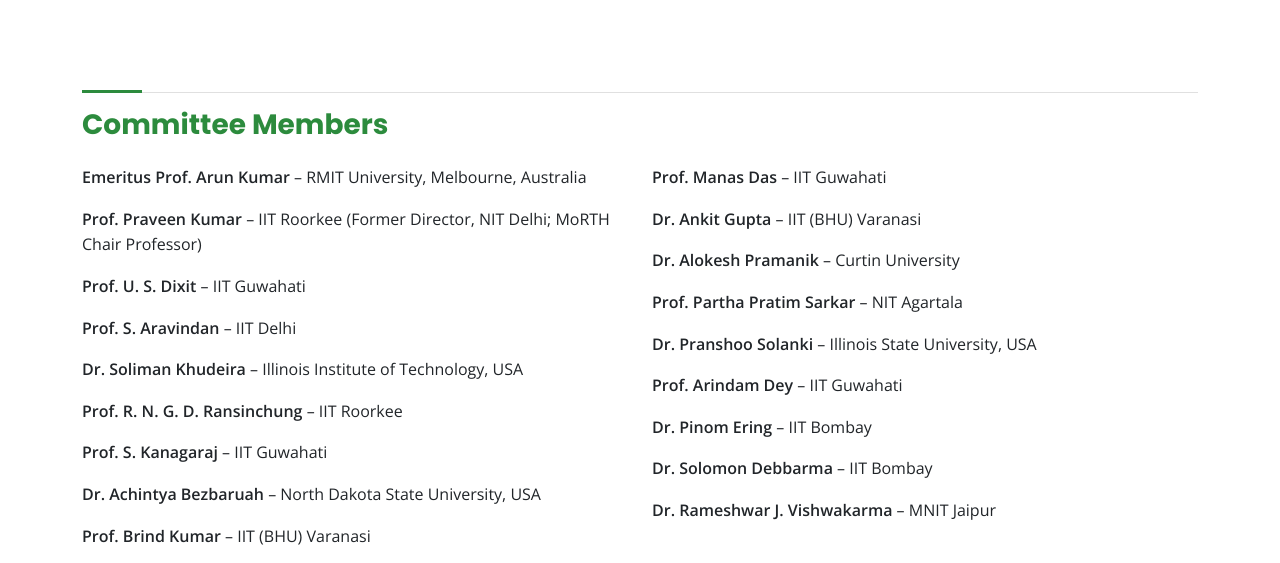
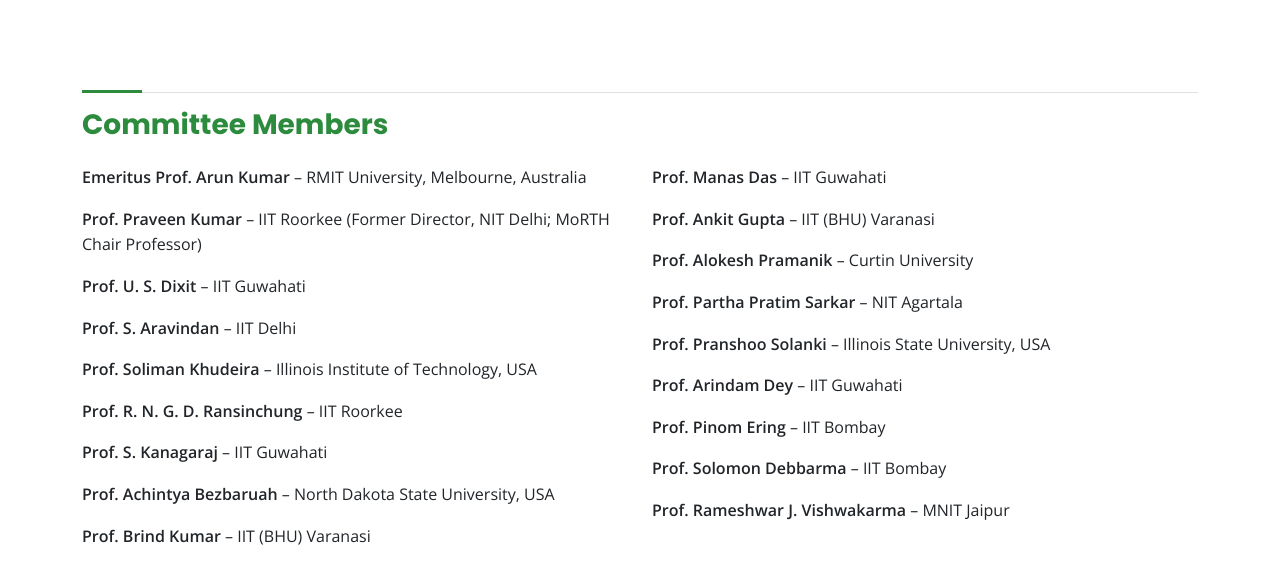
Before and after one commit to pranavupadhyay123/SSAME_2026, a plain HTML site: page pages/advisory.html in a window 1280 px wide. Shown: the part 234-797 px from the top of the page. Drawn offline with nearby package versions, Linux system fonts and the light colour scheme.

Commit message:
Update advisory.html

```diff
--- a/pages/advisory.html
+++ b/pages/advisory.html
@@ -100,13 +100,13 @@
                                 Guwahati</li>
                             <li class="list-group-item aimtdr-list-group-item"><strong>Prof. S. Aravindan</strong> – IIT
                                 Delhi</li>
-                            <li class="list-group-item aimtdr-list-group-item"><strong>Dr. Soliman Khudeira</strong> –
+                            <li class="list-group-item aimtdr-list-group-item"><strong>Prof. Soliman Khudeira</strong> –
                                 Illinois Institute of Technology, USA</li>
                             <li class="list-group-item aimtdr-list-group-item"><strong>Prof. R. N. G. D.
                                     Ransinchung</strong> – IIT Roorkee</li>
                             <li class="list-group-item aimtdr-list-group-item"><strong>Prof. S. Kanagaraj</strong> – IIT
                                 Guwahati</li>
-                            <li class="list-group-item aimtdr-list-group-item"><strong>Dr. Achintya Bezbaruah</strong> –
+                            <li class="list-group-item aimtdr-list-group-item"><strong>Prof. Achintya Bezbaruah</strong> –
                                 North Dakota State University, USA</li>
                             <li class="list-group-item aimtdr-list-group-item"><strong>Prof. Brind Kumar</strong> – IIT
                                 (BHU) Varanasi</li>
@@ -118,21 +118,21 @@
                         <ul class="list-group list-group-flush">
                             <li class="list-group-item aimtdr-list-group-item"><strong>Prof. Manas Das</strong> – IIT
                                 Guwahati</li>
-                            <li class="list-group-item aimtdr-list-group-item"><strong>Dr. Ankit Gupta</strong> – IIT
+                            <li class="list-group-item aimtdr-list-group-item"><strong>Prof. Ankit Gupta</strong> – IIT
                                 (BHU) Varanasi</li>
-                            <li class="list-group-item aimtdr-list-group-item"><strong>Dr. Alokesh Pramanik</strong> –
+                            <li class="list-group-item aimtdr-list-group-item"><strong>Prof. Alokesh Pramanik</strong> –
                                 Curtin University</li>
                             <li class="list-group-item aimtdr-list-group-item"><strong>Prof. Partha Pratim
                                     Sarkar</strong> – NIT Agartala</li>
-                            <li class="list-group-item aimtdr-list-group-item"><strong>Dr. Pranshoo Solanki</strong> –
+                            <li class="list-group-item aimtdr-list-group-item"><strong>Prof. Pranshoo Solanki</strong> –
                                 Illinois State University, USA</li>
                             <li class="list-group-item aimtdr-list-group-item"><strong>Prof. Arindam Dey</strong> – IIT
                                 Guwahati</li>
-                            <li class="list-group-item aimtdr-list-group-item"><strong>Dr. Pinom Ering</strong> – IIT
+                            <li class="list-group-item aimtdr-list-group-item"><strong>Prof. Pinom Ering</strong> – IIT
                                 Bombay</li>
-                            <li class="list-group-item aimtdr-list-group-item"><strong>Dr. Solomon Debbarma</strong> –
+                            <li class="list-group-item aimtdr-list-group-item"><strong>Prof. Solomon Debbarma</strong> –
                                 IIT Bombay</li>
-                            <li class="list-group-item aimtdr-list-group-item"><strong>Dr. Rameshwar J.
+                            <li class="list-group-item aimtdr-list-group-item"><strong>Prof. Rameshwar J.
                                     Vishwakarma</strong> – MNIT Jaipur</li>
                         </ul>
                     </div>
```
